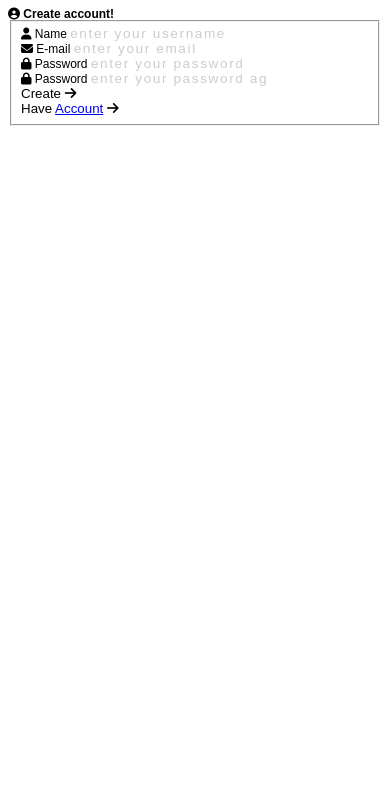
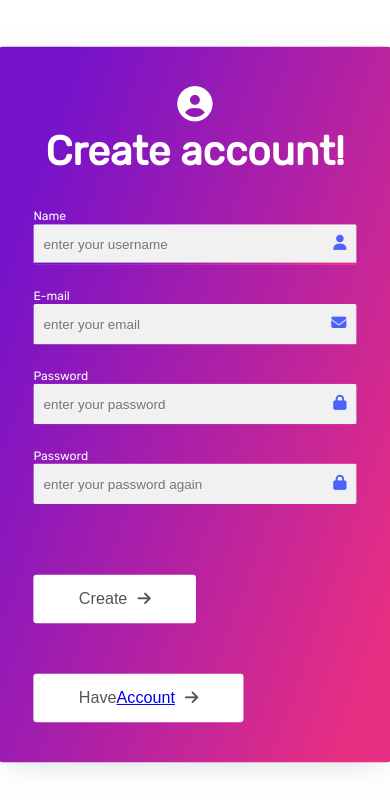
Before and after one commit to serdesiyon123/Django-CR, a Django app: page //signup/ in a window 390 px wide. Shown: the top 810 px of the page. Run offline with Django 5.2, Linux system fonts and the light colour scheme; some libraries are stand-ins or nearby versions.

Commit message:
gave some style for login page

```diff
--- a/templates/static/auth.css
+++ b/templates/static/auth.css
@@ -1,238 +1,203 @@
-/**
- * General variables
- */
-/**
- * General configs
- */
  * {
-  box-sizing: border-box; }
-
+	 box-sizing: border-box;
+}
  body {
-  font-family: "Montserrat", sans-serif;
-  font-size: 12px;
-  line-height: 1em; }
-
-button {
-  background-color: transparent;
+	 background: #fff;
+	 font-family: 'Rubik', sans-serif;
+	 margin: 0;
 	 padding: 0;
+}
+ form, fieldset {
 	 border: 0;
-  outline: 0;
-  cursor: pointer; }
-
-input {
-  background-color: transparent;
 	 padding: 0;
-  border: 0;
-  outline: 0; }
-  input[type="submit"] {
-    cursor: pointer; }
-  input::placeholder {
-    font-size: .85rem;
-    font-family: "Montserrat", sans-serif;
-    font-weight: 300;
-    letter-spacing: .1rem;
-    color: #ccc; }
-
-/**
- * Bounce to the left side
- */
-@keyframes bounceLeft {
-  0% {
-    transform: translate3d(100%, -50%, 0); }
-  50% {
-    transform: translate3d(-30px, -50%, 0); }
-  100% {
-    transform: translate3d(0, -50%, 0); } }
-
-/**
- * Bounce to the left side
- */
-@keyframes bounceRight {
-  0% {
-    transform: translate3d(0, -50%, 0); }
-  50% {
-    transform: translate3d(calc(100% + 30px), -50%, 0); }
-  100% {
-    transform: translate3d(100%, -50%, 0); } }
-
-/**
- * Show Sign Up form
- */
-@keyframes showSignUp {
-  100% {
-    opacity: 1;
-    visibility: visible;
-    transform: translate3d(0, 0, 0); } }
-
-/**
- * Page background
- */
-.user {
+	 margin: 0;
+}
+ .container {
+	 align-items: center;
 	 display: flex;
 	 justify-content: center;
+	 margin: 50px auto;
+	 max-width: 1200px;
+	 width: 100%;
+}
+ @media (max-width: 768px) {
+	 .container {
+		 flex-wrap: wrap;
+	}
+}
+ .btn {
 	 align-items: center;
+	 background: #4d61fc;
+	 border-radius: 3px;
+	 border: 0;
+	 color: #fff;
+	 cursor: pointer;
+	 display: flex;
+	 font-size: 16px;
+	 padding: 15px 45px;
+	 transition: 0.2s;
+}
+ .btn:hover {
+	 background: #2036de;
+	 transform: translateY(-2px);
+}
+ .btn .fas.fa-arrow-right {
+	 color: #fff;
+	 font-size: 12px;
+	 line-height: 12px;
+	 margin: 0 0 0 10px;
+}
+ .register, .login {
+	 border-radius: 5px;
+	 box-shadow: 0 7px 30px -10px rgba(150, 170, 180, 0.5);
+	 height: auto;
+	 max-width: 400px;
+	 padding: 40px 15px;
+	 text-align: center;
 	 width: 100%;
-  height: 100vh;
-  background: #ccc;
-  background-size: cover; }
-  .user_options-container {
+}
+ .register .fas, .login .fas {
+	 color: #4d61fc;
+	 font-size: 35px;
+	 margin-bottom: 5px;
+}
+ .register strong, .login strong {
+	 color: #2f2f2f;
+	 display: block;
+	 font-size: 40px;
+}
+ .register span, .login span {
+	 color: #2f2f2f;
+}
+ .register .create-account, .login .create-account {
+	 border-top: 1px solid #e2e2e2;
+	 display: flex;
+	 justify-content: center;
+	 margin-top: 30px;
+	 padding-top: 30px;
+}
+ .register .create-account strong, .login .create-account strong {
+	 font-size: 16px;
+	 margin-left: 5px;
+	 text-decoration: underline;
+}
+ .register, .login {
+	 background: #fff;
+}
+ .register .form, .login .form {
+	 margin-top: 30px;
+	 padding: 0 20px;
+}
+ .register .form .form-row, .login .form .form-row {
 	 position: relative;
-    width: 80%; }
-  .user_options-text {
+	 text-align: left;
+}
+ .register .form .form-row .fas, .login .form .form-row .fas {
+	 font-size: 15px;
+	 position: absolute;
+	 right: 10px;
+	 top: 30px;
+}
+ .register .form .form-row.bottom, .login .form .form-row.bottom {
 	 display: flex;
 	 justify-content: space-between;
+}
+ .register .form .form-row.bottom .forgot, .login .form .form-row.bottom .forgot {
+	 color: #4d61fc;
+}
+ .register .form .form-row.button-login, .login .form .form-row.button-login {
+	 margin-top: 50px;
+}
+ .register .form .form-row.button-login .fas, .login .form .form-row.button-login .fas {
+	 position: static;
+}
+ .register .form .form-row .form-check input[type=checkbox] + label, .login .form .form-row .form-check input[type=checkbox] + label {
+	 color: #555;
+	 cursor: pointer;
+	 display: block;
+}
+ .register .form .form-row .form-check input[type=checkbox], .login .form .form-row .form-check input[type=checkbox] {
+	 display: none;
+}
+ .register .form .form-row .form-check input[type=checkbox] + label:before, .login .form .form-row .form-check input[type=checkbox] + label:before {
+	 border-radius: 3px;
+	 border: 1px solid #e2e2e2;
+	 color: transparent;
+	 content: "\2714";
+	 display: inline-block;
+	 height: 15px;
+	 margin-right: 5px;
+	 transition: 0.2s;
+	 vertical-align: bottom;
+	 width: 15px;
+	 line-height: 16px;
+	 font-size: 12px;
+	 text-align: center;
+}
+ .register .form .form-row .form-check input[type=checkbox] + label:active:before, .login .form .form-row .form-check input[type=checkbox] + label:active:before {
+	 transform: scale(1.1);
+}
+ .register .form .form-row .form-check input[type=checkbox]:checked + label:before, .login .form .form-row .form-check input[type=checkbox]:checked + label:before {
+	 background-color: #4d61fc;
+	 border-color: #4d61fc;
+	 color: #fff;
+}
+ .register .form .form-label, .login .form .form-label {
+	 color: #555;
+	 font-size: 12px;
+}
+ .register .form-password, .login .form-password, .register .form-text, .login .form-text {
+	 border-radius: 2px;
+	 border: 0;
+	 height: 40px;
+	 margin-bottom: 20px;
+	 padding: 0 40px 0 10px;
 	 width: 100%;
-    background-color: rgba(34, 34, 34, 0.85);
-    border-radius: 3px; }
-
-/**
- * Registered and Unregistered user box and text
- */
-.user_options-registered,
-.user_options-unregistered {
-  width: 50%;
-  padding: 75px 45px;
+	 background: #f1f1f1 no-repeat;
+	 transition: 100ms all linear 0s;
+	 background-image: linear-gradient(109.6deg, rgba(116, 18, 203, 1) 11.2%, rgba(230, 46, 131, 1) 91.2%);
+	 background-size: 0 2px, 100% 1px;
+	 background-position: 50% 100%, 50% 100%;
+	 transition: background-size 0.3s cubic-bezier(0.64, 0.09, 0.08, 1);
+}
+ .register .form-password:focus, .login .form-password:focus, .register .form-text:focus, .login .form-text:focus {
+	 background-size: 100% 2px, 100% 1px;
+	 outline: none;
+}
+ .register {
+	 transform: scale(1.01);
+	 background-image: linear-gradient(109.6deg, rgba(116, 18, 203, 1) 11.2%, rgba(230, 46, 131, 1) 91.2%);
+}
+ .register .fas, .register strong {
 	 color: #fff;
-  font-weight: 300; }
-
-.user_registered-title,
-.user_unregistered-title {
-  margin-bottom: 15px;
-  font-size: 1.66rem;
-  line-height: 1em; }
-
-.user_unregistered-text,
-.user_registered-text {
-  font-size: .83rem;
-  line-height: 1.4em; }
-
-.user_registered-login,
-.user_unregistered-signup {
-  margin-top: 30px;
-  border: 1px solid #ccc;
-  border-radius: 3px;
-  padding: 10px 30px;
+}
+ .register .form .form-label {
 	 color: #fff;
-  text-transform: uppercase;
-  line-height: 1em;
-  letter-spacing: .2rem;
-  transition: background-color .2s ease-in-out, color .2s ease-in-out; }
-  .user_registered-login:hover,
-  .user_unregistered-signup:hover {
-    color: rgba(34, 34, 34, 0.85);
-    background-color: #ccc; }
-
-/**
- * Login and signup forms
- */
-.user_options-forms {
-  position: absolute;
-  top: 50%;
-  left: 30px;
-  width: calc(50% - 30px);
-  min-height: 420px;
-  background-color: #fff;
-  border-radius: 3px;
-  box-shadow: 2px 0 15px rgba(0, 0, 0, 0.25);
-  overflow: hidden;
-  transform: translate3d(100%, -50%, 0);
-  transition: transform .4s ease-in-out; }
-  .user_options-forms .user_forms-login {
-    transition: opacity .4s ease-in-out, visibility .4s ease-in-out; }
-  .user_options-forms .forms_title {
-    margin-bottom: 45px;
-    font-size: 1.5rem;
-    font-weight: 500;
-    line-height: 1em;
-    text-transform: uppercase;
-    color: #e8716d;
-    letter-spacing: .1rem; }
-  .user_options-forms .forms_field:not(:last-of-type) {
-    margin-bottom: 20px; }
-  .user_options-forms .forms_field-input {
-    width: 100%;
-    border-bottom: 1px solid #ccc;
-    padding: 6px 20px 6px 6px;
-    font-family: "Montserrat", sans-serif;
-    font-size: 1rem;
-    font-weight: 300;
-    color: gray;
-    letter-spacing: .1rem;
-    transition: border-color .2s ease-in-out; }
-    .user_options-forms .forms_field-input:focus {
-      border-color: gray; }
-  .user_options-forms .forms_buttons {
-    display: flex;
-    justify-content: space-between;
-    align-items: center;
-    margin-top: 35px; }
-    .user_options-forms .forms_buttons-forgot {
-      font-family: "Montserrat", sans-serif;
-      letter-spacing: .1rem;
-      color: #ccc;
-      text-decoration: underline;
-      transition: color .2s ease-in-out; }
-      .user_options-forms .forms_buttons-forgot:hover {
-        color: #b3b3b3; }
-    .user_options-forms .forms_buttons-action {
-      background-color: #e8716d;
-      border-radius: 3px;
-      padding: 10px 35px;
-      font-size: 1rem;
-      font-family: "Montserrat", sans-serif;
-      font-weight: 300;
+}
+ .register .form .form-row .fas {
+	 color: #4d61fc;
+}
+ .register .form .form-row .button-login {
+	 margin-top: 20px;
+}
+ .register .btn-login {
+	 background: #fff;
+	 color: #555;
+}
+ .register .btn-login .fas.fa-arrow-right {
+	 color: #555;
+}
+ .register .btn-login:hover {
+	 background: #d5d7de;
+}
+ .register .create-account {
 	 color: #fff;
-      text-transform: uppercase;
-      letter-spacing: .1rem;
-      transition: background-color .2s ease-in-out; }
-      .user_options-forms .forms_buttons-action:hover {
-        background-color: #e14641; }
-  .user_options-forms .user_forms-signup,
-  .user_options-forms .user_forms-login {
-    position: absolute;
-    top: 70px;
-    left: 40px;
-    width: calc(100% - 80px);
-    opacity: 0;
-    visibility: hidden;
-    transition: opacity .4s ease-in-out, visibility .4s ease-in-out, transform .5s ease-in-out; }
-  .user_options-forms .user_forms-signup {
-    transform: translate3d(120px, 0, 0); }
-    .user_options-forms .user_forms-signup .forms_buttons {
-      justify-content: flex-end; }
-  .user_options-forms .user_forms-login {
-    transform: translate3d(0, 0, 0);
-    opacity: 1;
-    visibility: visible; }
-
-/**
- * Triggers
- */
-.user_options-forms.bounceLeft {
-  animation: bounceLeft 1s forwards; }
-  .user_options-forms.bounceLeft .user_forms-signup {
-    animation: showSignUp 1s forwards; }
-  .user_options-forms.bounceLeft .user_forms-login {
-    opacity: 0;
-    visibility: hidden;
-    transform: translate3d(-120px, 0, 0); }
-
-.user_options-forms.bounceRight {
-  animation: bounceRight 1s forwards; }
-
-/**
- * Responsive 990px
- */
-@media screen and (max-width: 990px) {
-  .user_options-forms {
-    min-height: 350px; }
-    .user_options-forms .forms_buttons {
-      flex-direction: column; }
-    .user_options-forms .user_forms-login .forms_buttons-action {
-      margin-top: 30px; }
-    .user_options-forms .user_forms-signup,
-    .user_options-forms .user_forms-login {
-      top: 40px; }
-  .user_options-registered,
-  .user_options-unregistered {
-    padding: 50px 45px; } }
+}
+ .register .social-media {
+	 color: #fff;
+	 font-size: 20px;
+	 margin-top: 10px;
+}
+ .register .social-media .fab {
+	 margin: 0 3px;
+}
```
Also changed, not shown: templates/static/login.js (deleted). Lines whose indentation alone changed are shown as unchanged.
